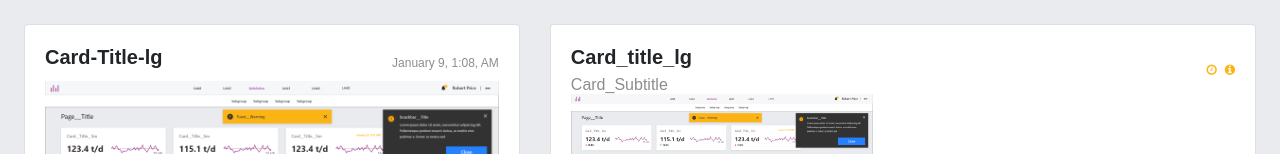
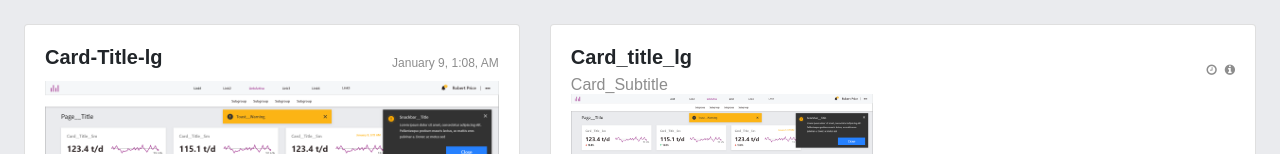
Before and after one commit to blue193/dashboard, an Angular app: page / in a window 1280 px wide. Shown: the part 344-498 px from the top of the page. Built offline with nearby package versions, Linux system fonts and the light colour scheme.

Commit message:
fixed some bugs

```diff
--- a/src/app/components/dashboard/dashboard.component.scss
+++ b/src/app/components/dashboard/dashboard.component.scss
@@ -10,6 +10,9 @@
             .card-title-right {
                 color: #8d8d8d;
                 font-size: 12px;
+                i {
+                    color: #8d8d8d;
+                }
             }
             .card-bottom-content {
                 font-size: 12px;
```
